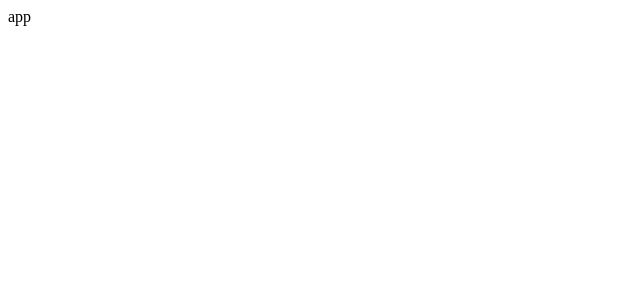
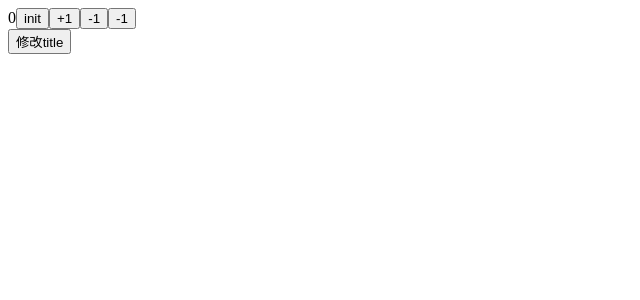
Before and after one commit to bigdataOrfrontEnd/music166, a React (Create React App) app: page / in a window 1280 px wide. Shown: the top 300 px of the page, without its empty margins (0-640 px from the left). Built offline with nearby package versions, Linux system fonts and the light colour scheme.

Commit message:
初始化

```diff
--- a/src/App.tsx
+++ b/src/App.tsx
@@ -1,7 +1,14 @@
 import React from "react";
+import UseEff from "./demo/useeffect";
+import UseTest from "./demo/usestate";
 
 const App: React.FC = () => {
-  return <div>app</div>;
+  return (
+    <div>
+      <UseTest />
+      <UseEff />
+    </div>
+  );
 };
 
 export default App;
--- /dev/null
+++ b/src/demo/useeffect/index.tsx
@@ -0,0 +1,18 @@
+import React, { useEffect, useState, MouseEvent } from "react";
+
+export default function UseEff() {
+  const [a, setA] = useState(1);
+  useEffect(() => {
+    document.title = `${a}-${Math.floor(Math.random() * 100)}`;
+  });
+  const handlTitle = (e: MouseEvent<HTMLButtonElement>) => {
+    console.log(e);
+
+    setA(a + 1);
+  };
+  return (
+    <div>
+      <button onClick={handlTitle}>修改title</button>
+    </div>
+  );
+}
--- /dev/null
+++ b/src/demo/usestate/index.tsx
@@ -0,0 +1,26 @@
+// 组件需求：实现一个计数器，有3个按钮，点击后分别实现：恢复默认值、点击+1、点击-1
+import React, { useState } from "react";
+
+export default function UseTest() {
+  const initcount = 0;
+  const [coute, setCoute] = useState(initcount);
+  return (
+    <div>
+      {coute}
+      <button onClick={() => setCoute(initcount)}>init</button>
+      <button onClick={() => setCoute(coute + 1)}>+1</button>
+      <button onClick={() => setCoute(coute - 1)}>-1</button>
+      <button
+        onClick={() => {
+          let num = coute;
+          for (let i = 0; i < 3; i++) {
+            num += 1;
+          }
+          setCoute(num);
+        }}
+      >
+        -1
+      </button>
+    </div>
+  );
+}
```
Also changed, not shown: src/reportWebVitals.ts (deleted, +0 -15 lines).
